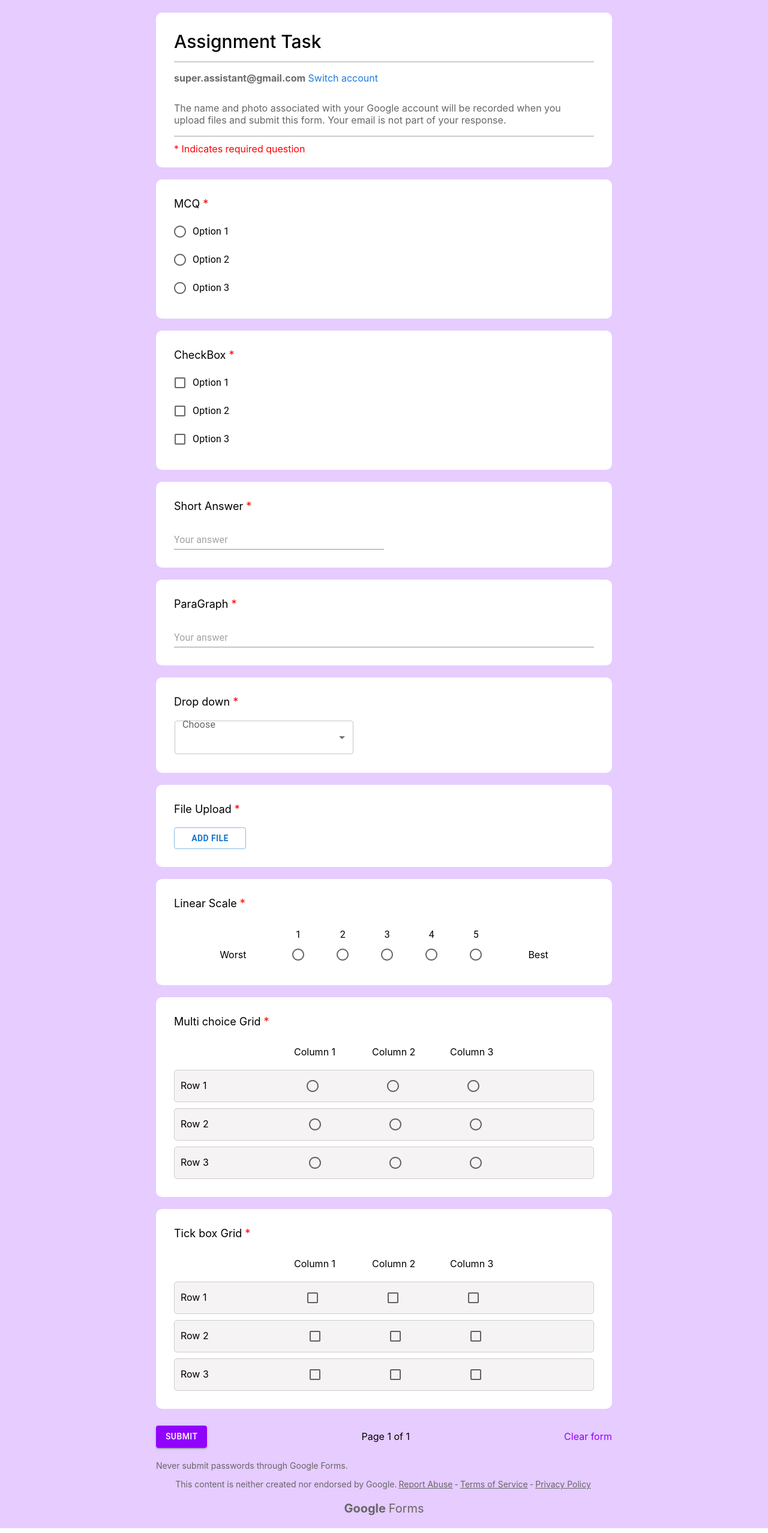
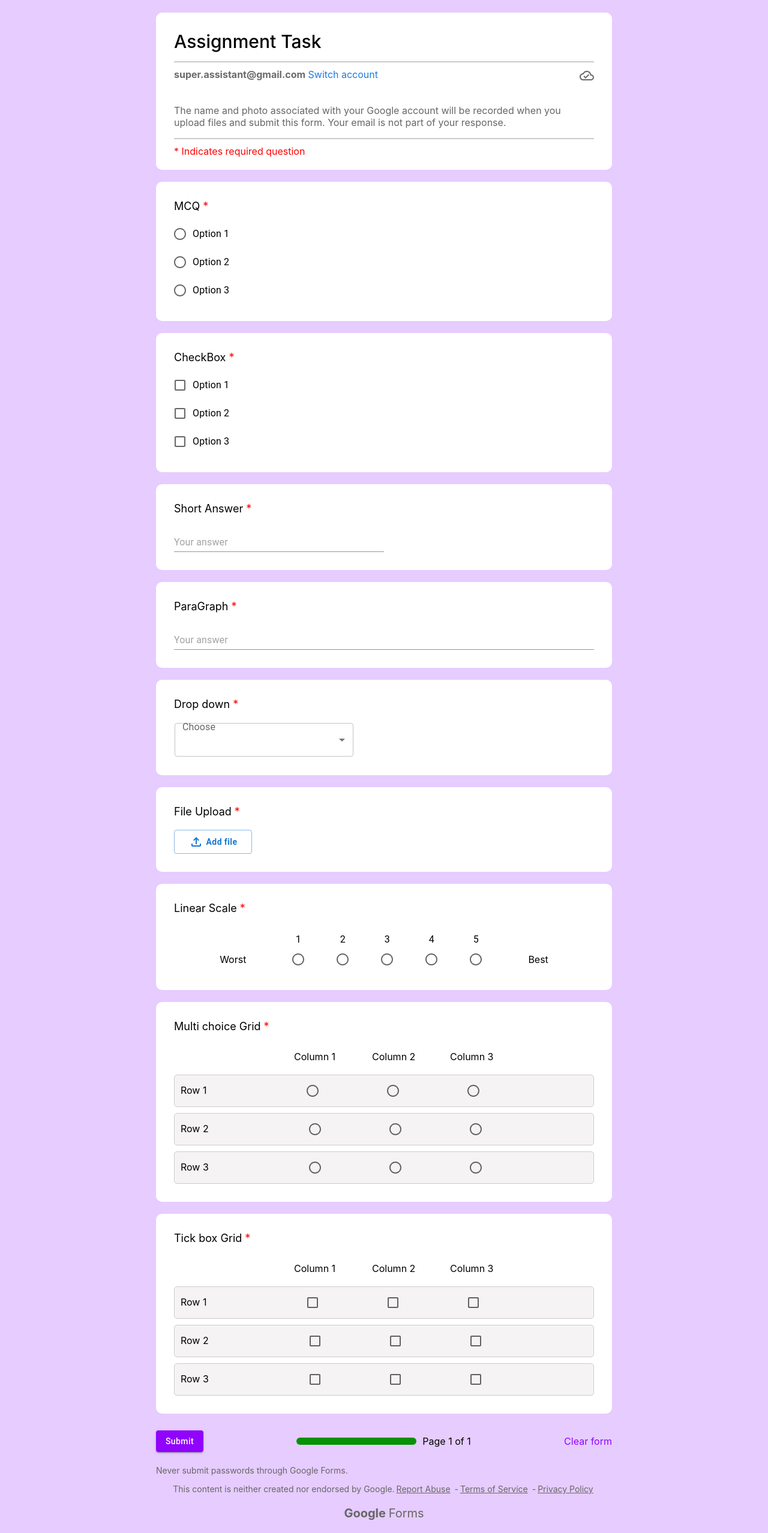
Before and after one commit to yashverma03/google-form, a React (Create React App) app: page / in a window 1280 px wide. Shown: the whole page at 60% size. Built offline with nearby package versions, Linux system fonts and the light colour scheme.

Commit message:
added icons and links

```diff
--- a/package.json
+++ b/package.json
@@ -5,6 +5,7 @@
   "dependencies": {
     "@emotion/react": "^11.11.1",
     "@emotion/styled": "^11.11.0",
+    "@mui/icons-material": "^5.14.3",
     "@mui/material": "^5.14.5",
     "@testing-library/jest-dom": "^5.17.0",
     "@testing-library/react": "^13.4.0",
--- a/src/components/FileUpload.jsx
+++ b/src/components/FileUpload.jsx
@@ -1,9 +1,11 @@
 import { Button } from '@mui/material';
 import React from 'react';
 import './styles/FileUpload.css';
+import FileUploadOutlinedIcon from '@mui/icons-material/FileUploadOutlined';
 
 const buttonStyle = {
-  fontWeight: 'bold'
+  fontWeight: 'bold',
+  textTransform: 'none'
 };
 
 const FileUpload = () => {
@@ -12,7 +14,13 @@ const FileUpload = () => {
       <div className='file-upload-title'>
         File Upload <span className='file-upload-required'> *</span>
       </div>
-      <Button className='file-upload-button' variant='outlined' sx={buttonStyle}>Add file</Button>
+
+      <Button className='file-upload-button' variant='outlined' sx={buttonStyle}>
+        <div className='file-upload-content'>
+          <FileUploadOutlinedIcon />
+          <p>Add file</p>
+        </div>
+      </Button>
     </div>
   );
 };
--- a/src/components/Footer.jsx
+++ b/src/components/Footer.jsx
@@ -3,7 +3,10 @@ import React from 'react';
 import './styles/Footer.css';
 
 const Footer = () => {
-  const buttonStyle = { backgroundColor: '#9003fc' };
+  const buttonStyle = {
+    backgroundColor: '#9003fc',
+    textTransform: 'none'
+  };
 
   return (
     <div className='footer-container'>
@@ -13,6 +16,9 @@ const Footer = () => {
         </div>
 
         <div className='footer-page-info'>
+          <div className='footer-progress-bar'>
+            <div className='footer-progress-fill'></div>
+          </div>
           <p>Page 1 of 1</p>
         </div>
 
@@ -29,9 +35,9 @@ const Footer = () => {
       <div className='footer-legal-info'>
         <p>
           This content is neither created nor endorsed by Google.
-          <span className='footer-legal-link'>Report Abuse</span>-
-          <span className='footer-legal-link'>Terms of Service</span>-
-          <span className='footer-legal-link'>Privacy Policy</span>
+          <a href='https://policies.google.com/terms' className='footer-legal-link'>Report Abuse</a> -
+          <a href='https://policies.google.com/terms' className='footer-legal-link'>Terms of Service</a> -
+          <a href='https://policies.google.com/privacy' className='footer-legal-link'>Privacy Policy</a>
         </p>
       </div>
 
--- a/src/components/Header.jsx
+++ b/src/components/Header.jsx
@@ -1,14 +1,22 @@
 import React from 'react';
 import './styles/Header.css';
+import CloudDoneOutlinedIcon from '@mui/icons-material/CloudDoneOutlined';
 
 const Header = () => {
   return (
     <div className='header-container'>
       <h2 className='header-title'>Assignment Task</h2>
       <hr className='header-divider' />
-      <p className='header-email'>
-        super.assistant@gmail.com<span className='header-switch-account'> Switch account</span>
-      </p>
+
+      <div className='header-email-wrapper'>
+        <div className='header-email'>
+          super.assistant@gmail.com<span className='header-switch-account'> Switch account</span>
+        </div>
+        <div className='header-cloud-icon'>
+          <CloudDoneOutlinedIcon />
+        </div>
+      </div>
+
       <p className='header-description'>The name and photo associated with your Google account will be recorded when you upload files and submit this form. Your email is not part of your response.</p>
       <hr className='header-divider' />
       <p className='header-required'>* Indicates required question</p>
--- a/src/components/styles/FileUpload.css
+++ b/src/components/styles/FileUpload.css
@@ -15,6 +15,16 @@
 }
 
 .file-upload-button {
-  margin-top: 10px;
-  width: 120px;
+  width: 130px;
+  height: 40px;
+  margin: -200px;
 }
+
+.file-upload-content {
+  display: flex;
+  align-items: center;
+}
+
+.file-upload-content p {
+  margin-left: 5px;
+}
--- a/src/components/styles/Footer.css
+++ b/src/components/styles/Footer.css
@@ -15,6 +15,20 @@
   display: flex;
   justify-content: space-between;
   align-items: center;
+}
+
+.footer-progress-bar {
+  width: 200px;
+  height: 12px;
+  border-radius: 10px;
+  margin-right: 10px;
+}
+
+.footer-progress-fill {
+  width: 100%;
+  height: 100%;
+  background-color: rgb(6, 145, 6);
+  border-radius: 10px;
 }
 
 .footer-clear-form {
@@ -40,6 +54,7 @@
 .footer-legal-link {
   margin: 0 3px;
   text-decoration: underline;
+  color: rgb(103, 102, 102);
 }
 
 .footer-brand {
--- a/src/components/styles/Header.css
+++ b/src/components/styles/Header.css
@@ -16,6 +16,11 @@
   margin: 10px 0;
 }
 
+.header-email-wrapper {
+  display: flex;
+  justify-content: space-between;
+}
+
 .header-email {
   color: rgb(108, 106, 106);
   font-weight: 700;
@@ -27,6 +32,10 @@
   font-weight: 400;
 }
 
+.header-cloud-icon {
+  color: rgb(108, 106, 106);
+}
+
 .header-description {
   margin-top: 10px;
   color: rgb(103, 102, 102);
```
Also changed, not shown: 1 other file (tests, documents, lock files or other folders).
